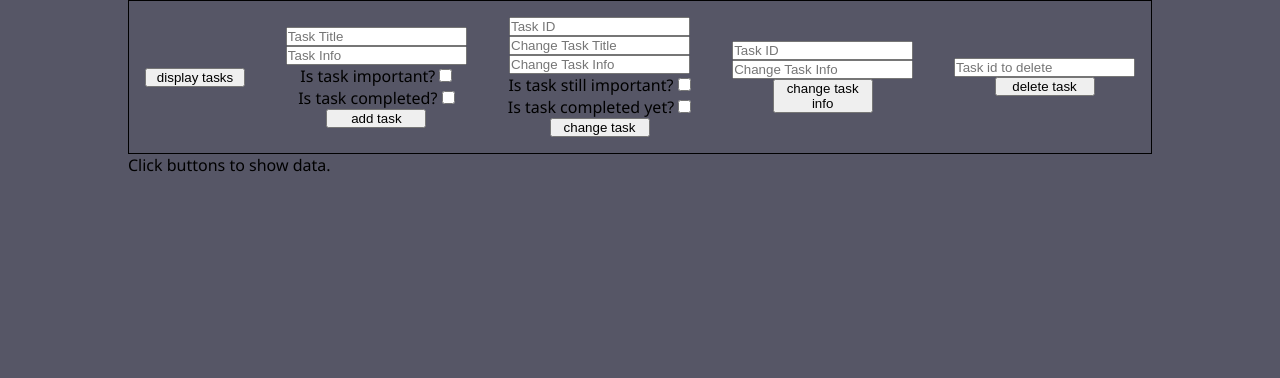
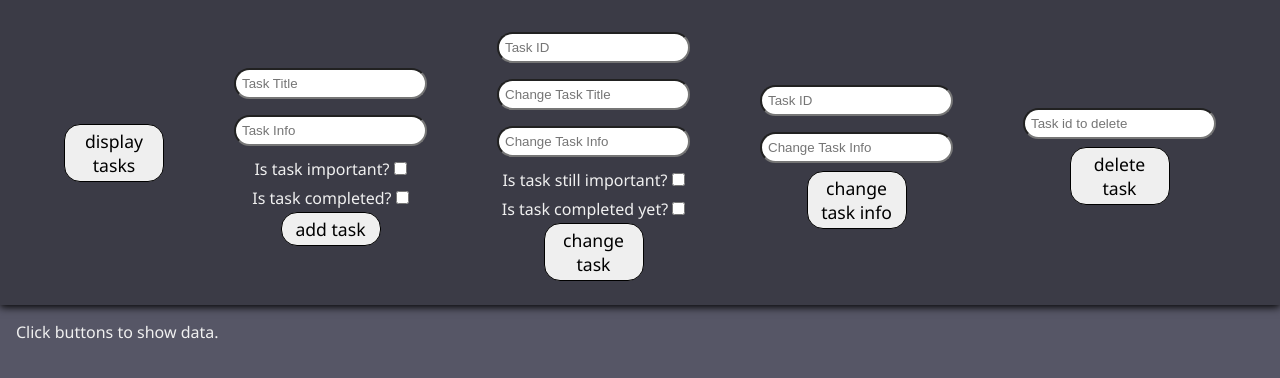
Before and after one commit to slysnek/howework-del, a plain HTML site: page index.html in a window 1280 px wide. Drawn offline with Linux system fonts and the light colour scheme.

Commit message:
feat: add styles and fixed ux

```diff
--- a/index.html
+++ b/index.html
@@ -8,6 +8,7 @@
   <title>Homework</title>
 </head>
 <body>
+  <header>
     <div class="controller-wrapper">
       <button class="get-data-button">display tasks</button>
       <form class="add-form form">
@@ -46,11 +47,13 @@
         <input name="id" required placeholder="Task id to delete" class="delete-input" type="text" />
         <button type="submit" class="delete-data-button">delete task</button>
       </form>
-
     </div>
+  </header>
+  <main>
     <ol class="list">
       <p>Click buttons to show data.</p>
     </ol>
+  </main>
 </body>
 <script src="index.js" type="module"></script>
 <script src="controller.js" type="module"></script>
--- a/index.js
+++ b/index.js
@@ -42,10 +42,10 @@ async function displayTask() {
     innerList.classList.add('hidden');
 
     taskElement.textContent = task.name;
-    info.textContent = task.info;
-    isCompleted.textContent = task.isCompleted;
-    isImportant.textContent = task.isImportant;
-    id.textContent = task.id;
+    info.textContent = `Info: ${task.info}`;
+    isCompleted.textContent = `Completed: ${task.isCompleted}`;
+    isImportant.textContent = `Important: ${task.isImportant}`;
+    id.textContent = `Id: ${task.id}`;
 
     taskElement.appendChild(innerList);
     innerList.appendChild(info);
--- a/style.css
+++ b/style.css
@@ -6,17 +6,34 @@
 
 :root {
   --bg-color: rgb(86, 86, 102);
+  --bg-color-header: rgb(59, 59, 70);
   --bg-color-light: rgb(152, 152, 182);
+  --font-color: rgb(240, 240, 240);
 }
 
-li {
-  list-style-position: inside;
+input{
+  padding: 6px;
+  margin: 8px 0;
+  border-radius: 16px;
 }
 
 body {
   font-family: 'Segoe UI', Tahoma, Geneva, Verdana, sans-serif;
-  margin: 0 10%;
   background-color: var(--bg-color);
+  color: var(--font-color);
+}
+
+button {
+  font-family: 'Segoe UI', Tahoma, Geneva, Verdana, sans-serif;
+  font-size: 1.1rem;
+  padding: 4px;
+  border-radius: 16px;
+  cursor: pointer;
+  border: 1px solid black;
+}
+
+button:hover{
+  background-color: var(--bg-color-light);
 }
 
 .hidden {
@@ -24,9 +41,11 @@ body {
 }
 
 .controller-wrapper {
+  background-color: var(--bg-color-header);
+  width: 100%;
   margin: 0 auto;
-  padding: 16px;
-  border: 1px solid black;
+  padding: 24px 5%;
+  box-shadow: 0px 2px 8px black;
   min-width: 200px;
   display: flex;
   flex-direction: row;
@@ -34,6 +53,14 @@ body {
   justify-content: space-between;
   flex-wrap: wrap;
   gap: 16px;
+}
+
+.controller-wrapper:nth-child(even){
+  background-color: var(--bg-color-light);
+}
+
+.list{
+  margin: 16px;
 }
 
 .controller-wrapper button {
@@ -47,6 +74,9 @@ body {
 }
 
 .list-element{
+  padding: 4px;
+  border-radius: 16px;
+  list-style-position: inside;
   cursor: pointer;
 }
 
```
Lines whose indentation alone changed are shown as unchanged.
